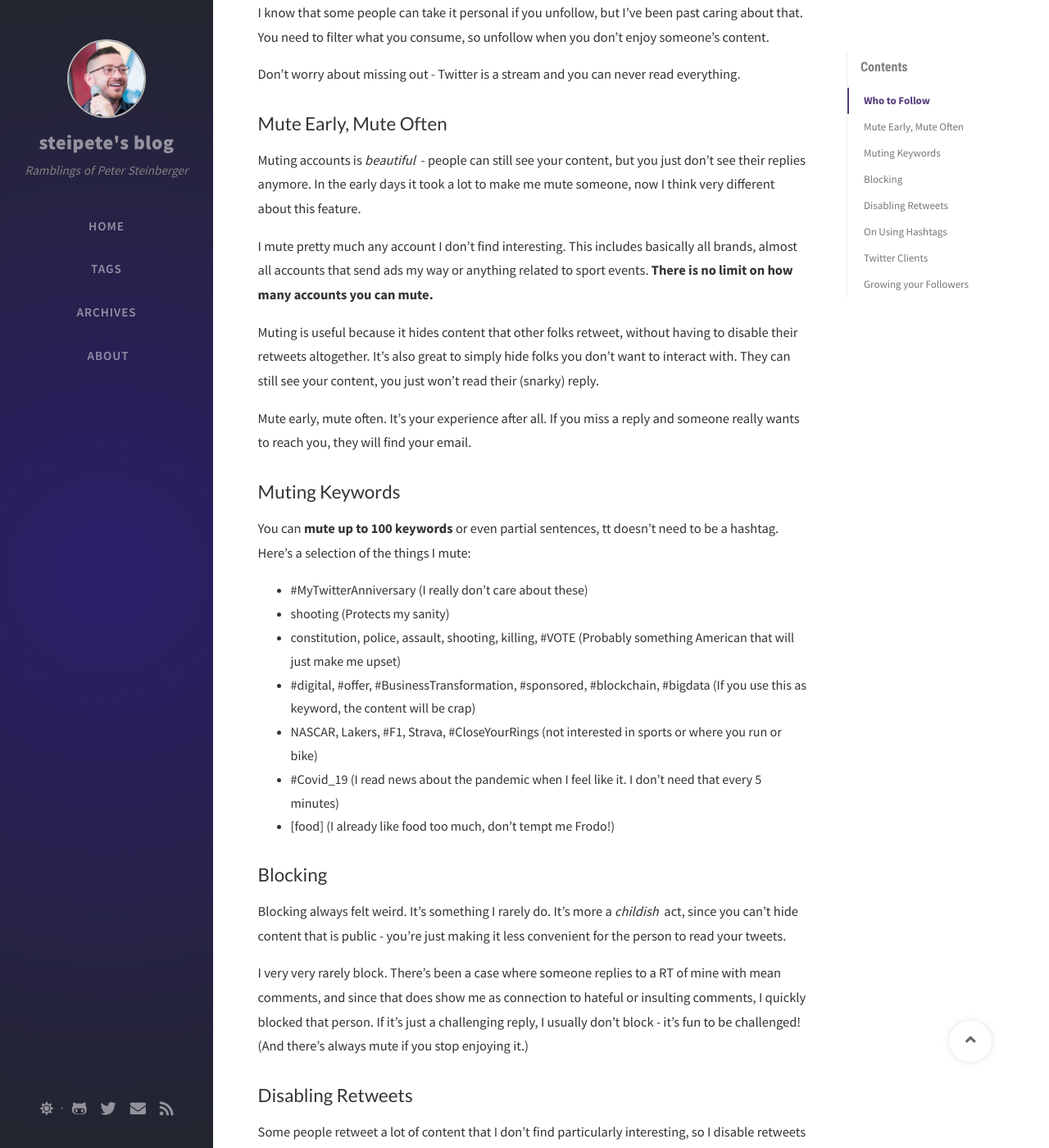
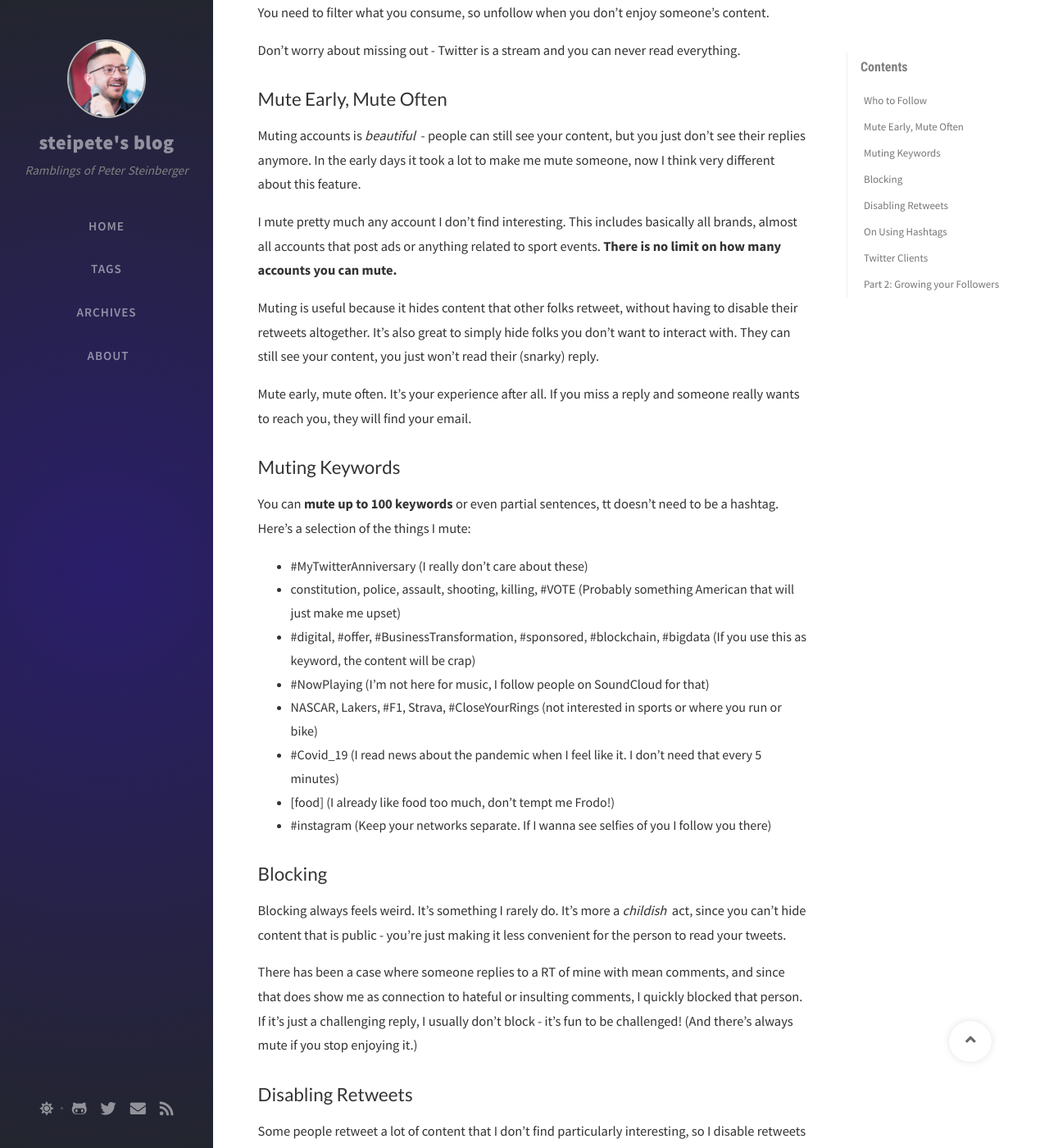
Before and after one commit to steipete/steipete.com, a Jekyll site: the page built from _posts/2020-10-18-curating-your-twitter-timeline.md, in a window 1280 px wide and 1400 px high, scrolled down 1379 px. Shown: the whole window at 82% size. Built offline with Jekyll 4.4.1, drawn with Linux system fonts in a browser that asks for light colours; nearby versions of some CDN libraries; comment, search, counter and statistics services are not loaded; some of the changed text lies outside the part shown.

Commit message:
expand client

```diff
--- a/_posts/2020-10-18-curating-your-twitter-timeline.md
+++ b/_posts/2020-10-18-curating-your-twitter-timeline.md
@@ -31,7 +31,7 @@
 
 Muting accounts is *beautiful* - people can still see your content, but you just don't see their replies anymore. In the early days it took a lot to make me mute someone, now I think very different about this feature.
 
-I mute pretty much any account I don't find interesting. This includes basically all brands, almost all accounts that send ads my way or anything related to sport events. **There is no limit on how many accounts you can mute.**
+I mute pretty much any account I don't find interesting. This includes basically all brands, almost all accounts that post ads or anything related to sport events. **There is no limit on how many accounts you can mute.**
 
 Muting is useful because it hides content that other folks retweet, without having to disable their retweets altogether. It's also great to simply hide folks you don't want to interact with. They can still see your content, you just won't read their (snarky) reply.
 
@@ -42,18 +42,19 @@
 You can **mute up to 100 keywords** or even partial sentences, tt doesn't need to be a hashtag. Here's a selection of the things I mute:
 
 - #MyTwitterAnniversary (I really don't care about these)
-- shooting (Protects my sanity)
 - constitution, police, assault, shooting, killing, #VOTE (Probably something American that will just make me upset)
 - #digital, #offer, #BusinessTransformation, #sponsored, #blockchain, #bigdata (If you use this as keyword, the content will be crap)
+- #NowPlaying (I'm not here for music, I follow people on SoundCloud for that)
 - NASCAR, Lakers, #F1, Strava, #CloseYourRings (not interested in sports or where you run or bike)
 - #Covid_19 (I read news about the pandemic when I feel like it. I don't need that every 5 minutes)
 - [food] (I already like food too much, don't tempt me Frodo!)
+- #instagram (Keep your networks separate. If I wanna see selfies of you I follow you there)
 
 ## Blocking
 
-Blocking always felt weird. It's something I rarely do. It's more a *childish* act, since you can't hide content that is public - you're just making it less convenient for the person to read your tweets.
+Blocking always feels weird. It's something I rarely do. It's more a *childish* act, since you can't hide content that is public - you're just making it less convenient for the person to read your tweets.
 
-I very very rarely block. There's been a case where someone replies to a RT of mine with mean comments, and since that does show me as connection to hateful or insulting comments, I quickly blocked that person. If it's just a challenging reply, I  usually don't block - it's fun to be challenged! (And there's always mute if you stop enjoying it.)
+There has been a case where someone replies to a RT of mine with mean comments, and since that does show me as connection to hateful or insulting comments, I quickly blocked that person. If it's just a challenging reply, I  usually don't block - it's fun to be challenged! (And there's always mute if you stop enjoying it.)
 
 ## Disabling Retweets
 
@@ -76,18 +77,25 @@
 I've used Tweetbot for quite a while but eventually settled to using Twitter for iOS and Mac. Twitter started with the concept of an open API, but eventually added more and more features that haven't been added to the API, so while 3rd-party apps really try, they can't replicate the Twitter experience you get with the native client.
 
 **Examples:**
-- The Activity screen is not doable with the Twitter API, so you can't really see which tweets resonate and which don't.
+- The Activity screen contains data that is not accessible via the Twitter API, so you can't really see which tweets resonate with your audience and which don't.
 - Twitter Polls are not visible in 3rd-party clients.
 - Threads can be somewhat reconstructed via searches, but that's a slower process and fails if the client runs out of API quota or the thread is too large.
 - Tweets where replying is limited are displayed as regular tweets and just return an error when you try to reply. This is frustrating. The official Twitter client does show if you can reply.
 - Typing indicator via DMs. In fact, Twitter disabled their Streaming API so DMs are pretty much unusable unless you use the official client.
 - Much more that isn't relevant but noteworthy: Bookmarks, Data Saver mode, 4k Images, ...
 
-If you're looking for good 3rd-party clients, check [Tweetbot](https://tapbots.com/tweetbot/) and [Aviary](https://apps.apple.com/us/app/id1522043420).
+If you're looking for a good 3rd-party client, try [Tweetbot](https://tapbots.com/tweetbot/) or [Aviary](https://apps.apple.com/us/app/id1522043420).
 
-## Growing your Followers
+### Linear Timeline
+
+If you use the official Twitter app, it comes with a non-linear timeline by default, showing tweets with the most engagement ("top tweets") at the beginning. This is [a setting you can control](https://www.theverge.com/2020/3/6/21167920/twitter-chronological-feed-how-to-ios-android-app-timeline), and while controversial I do like it.
+
+### Liked Tweets
+
+Twitter also has this habit of showing tweets that your followers liked. This can be fun, but usually it's irritating, as it doesn't fit into my content selection. You can disable this by using the top right arrow icon and selecting "No interested in this Tweet". If you do that a few times, Twitter will slowly stop presenting liked tweets.
+
+## Part 2: Growing your Followers
 
 In the second part you'll learn how you can increase your reach and [grow your followers](/posts/growing-your-twitter-followers).
 
-
 [^1]: You can set up a regular expression in Tweetbot, however the official Twitter client doesn't support such filters.
```
Also changed, not shown: other parts of _posts/2020-10-18-curating-your-twitter-timeline.md (+1 -1 lines).
